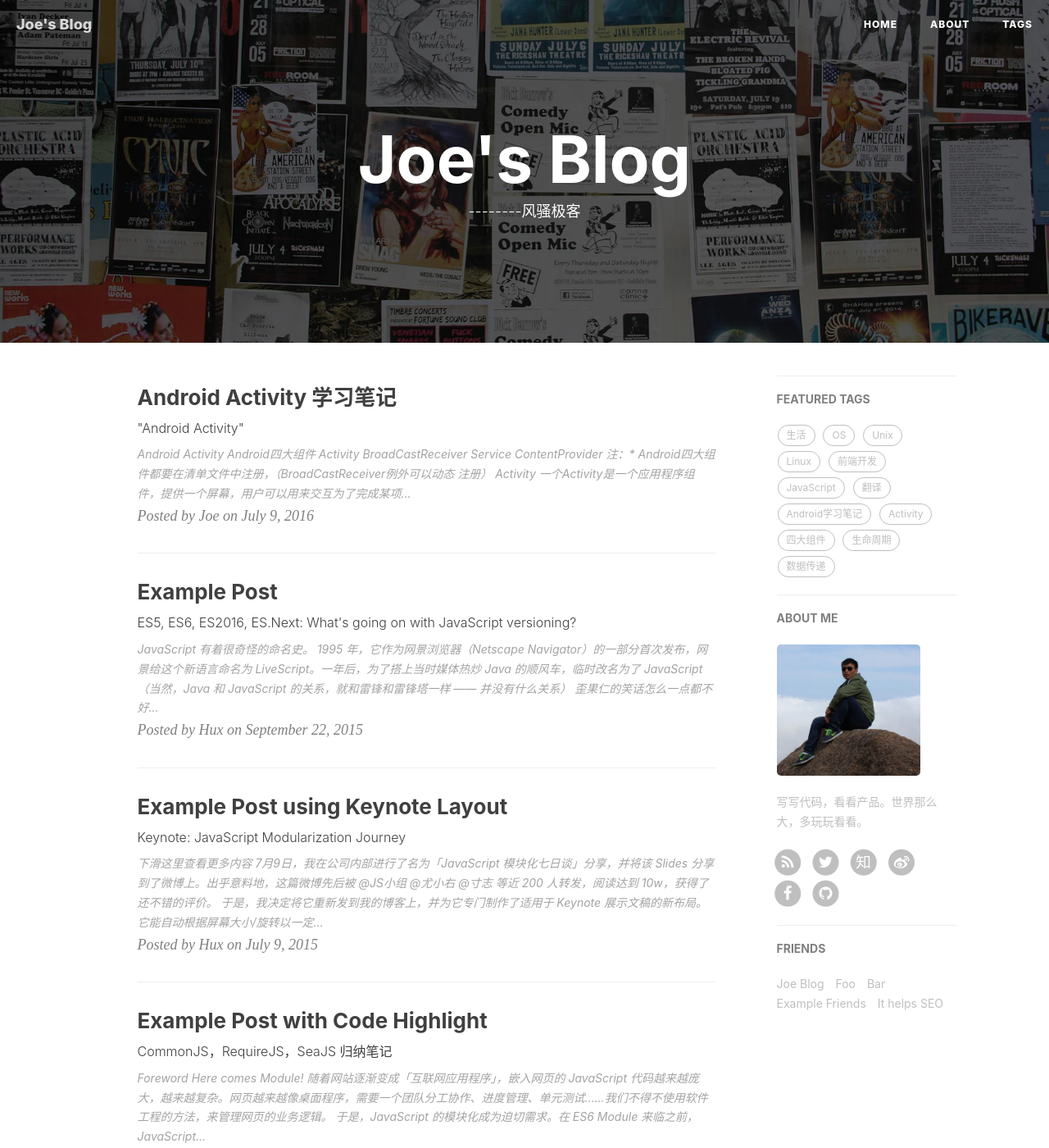
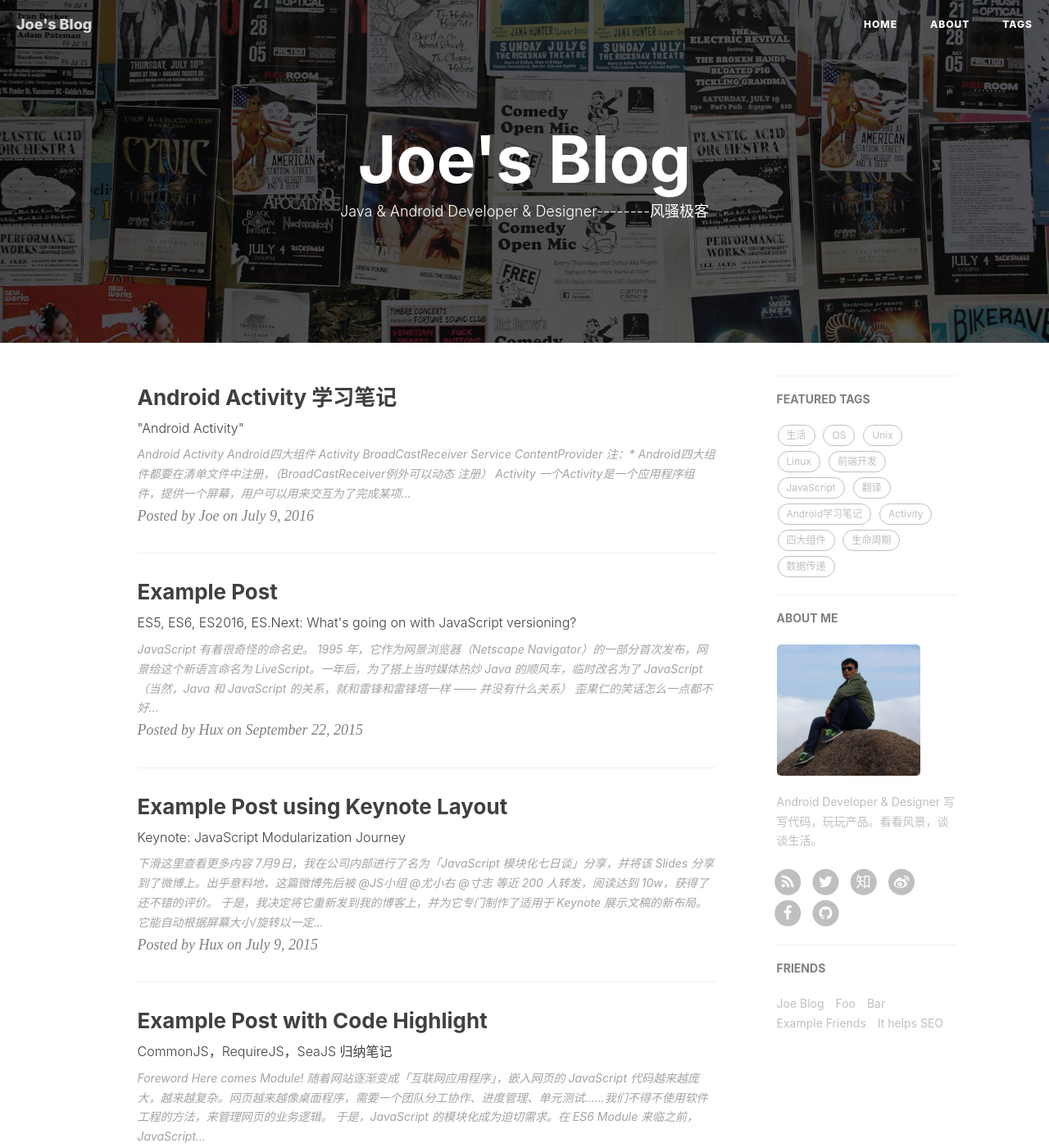
Before and after one commit to mrjoechen/mrjoechen.github.io, a Jekyll site: the page built from index.html, in a window 1280 px wide and 1400 px high. Shown: the whole window at 82% size. Built offline with Jekyll 4.4.1, drawn with Linux system fonts in a browser that asks for light colours; nearby versions of some CDN libraries; the list of posts is cut into pages by our own code; comment, search, counter and statistics services are not loaded.

Commit message:
Blog init

```diff
--- a/_config.yml
+++ b/_config.yml
@@ -69,7 +69,7 @@
 
 # Sidebar settings
 sidebar: true                           # whether or not using Sidebar.
-sidebar-about-description: "写写代码，看看产品。世界那么大，多玩玩看看。"
+sidebar-about-description: "Android Developer & Designer 写写代码，玩玩产品。看看风景，谈谈生活。"
 sidebar-avatar: /img/avatar-joe.jpg      # use absolute URL, seeing it's used in both `/` and `/about/`
 
 
--- a/index.html
+++ b/index.html
@@ -1,6 +1,6 @@
 ---
 layout: page
-description: "--------风骚极客"
+description: "Java & Android Developer & Designer--------风骚极客"
 ---
 
 {% for post in paginator.posts %}
```
Also changed, not shown: README.md.
